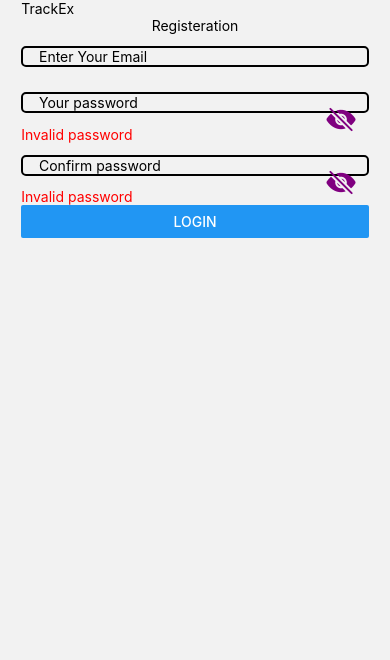
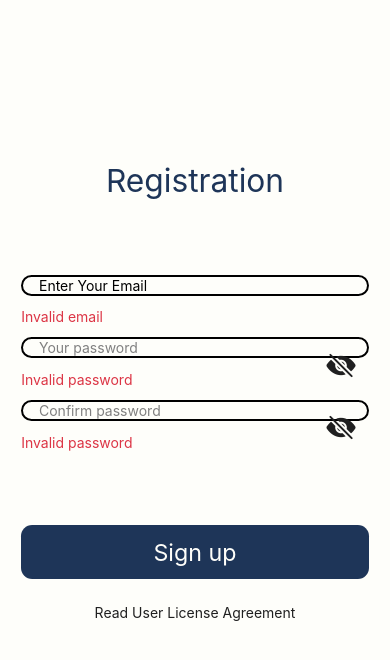
Before and after one commit to GeekyNaved/TrackEx, a React Native app: screen /Register in a window 390 px wide. Shown: the top 660 px of the page. Built offline with nearby package versions, Linux system fonts and the light colour scheme.

Commit message:
adding user agreemnent and customized button

```diff
--- a/src/components/AuthTextInputField.tsx
+++ b/src/components/AuthTextInputField.tsx
@@ -1,6 +1,7 @@
 import React, { useState } from 'react'
 import { StyleSheet, TextInput, TouchableOpacity, View } from 'react-native'
 import { moderateScale, scale, verticalScale } from 'react-native-size-matters'
+import Colors from '../constants/Colors'
 import CustIcon from './CustIcon'
 interface inputFieldProps {
     placeholder: string,
@@ -11,12 +12,13 @@ const AuthTextInputField = ({ placeholder }: inputFieldProps) => {
     return (
         <View style={styles.inputContainer}>
             <TouchableOpacity onPress={() => setShowPassword(!showPassword)} style={styles.icon}>
-                <CustIcon size='large' color="purple" name={showPassword ? "eye-off" : "eye"} />
+                <CustIcon size='large' color={Colors.black} name={showPassword ? "eye-off" : "eye"} />
             </TouchableOpacity>
             <TextInput
                 placeholder={placeholder}
                 style={styles.input}
                 secureTextEntry={showPassword}
+                placeholderTextColor="gray"
             />
         </View>
     )
@@ -29,8 +31,8 @@ const styles = StyleSheet.create({
         marginVertical: verticalScale(10),
     },
     input: {
-        borderWidth: 2,
-        borderRadius: 5,
+        borderWidth: scale(2),
+        borderRadius: scale(10),
         paddingHorizontal: moderateScale(15),
     },
     icon: {
--- /dev/null
+++ b/src/components/AuthTitle.tsx
@@ -0,0 +1,23 @@
+import React from 'react';
+import { StyleSheet, Text } from 'react-native';
+import { moderateScale } from 'react-native-size-matters';
+import Colors from '../constants/Colors';
+
+interface AuthTitleProps {
+    title: string
+}
+
+const AuthTitle = ({title}: AuthTitleProps) => {
+  return <Text style={styles.title}>{title}</Text>;
+};
+
+
+const styles = StyleSheet.create({
+    title: {
+        color: Colors.darkBlue,
+        textAlign: 'center',
+        fontSize: moderateScale(30),
+    }
+})
+
+export default AuthTitle;
--- /dev/null
+++ b/src/components/CustButton.tsx
@@ -0,0 +1,39 @@
+import React from 'react'
+import { Button, StyleSheet, Text, TouchableOpacity } from 'react-native'
+import { moderateScale, moderateVerticalScale, scale, verticalScale } from 'react-native-size-matters'
+import Colors from '../constants/Colors'
+
+interface CustButtonProps {
+    title: string,
+    onPress: any,
+    style: object
+    otherProps: any,
+}
+const CustButton = ({ title, onPress, style, ...otherProps }: CustButtonProps) => {
+    return (
+        <TouchableOpacity
+            onPress={onPress}
+            style={[styles.button, style]}
+            {...otherProps}>
+            <Text style={styles.btnTitle}>
+                {title}
+            </Text>
+        </TouchableOpacity>
+    )
+}
+
+const styles = StyleSheet.create({
+    button: {
+        backgroundColor: Colors.darkBlue,
+        borderRadius: scale(10),
+        paddingVertical: verticalScale(10)
+    },
+    btnTitle: {
+        fontSize: moderateScale(22),
+        textAlign: "center",
+        color: Colors.white,
+    }
+})
+
+
+export default CustButton
--- a/src/components/ErrorMessage.tsx
+++ b/src/components/ErrorMessage.tsx
@@ -1,5 +1,6 @@
 import React from 'react'
 import { StyleSheet, Text } from 'react-native'
+import Colors from '../constants/Colors'
 interface errorMessageInputProps {
     msg: string
 }
@@ -11,7 +12,7 @@ const ErrorMessage = ({msg}: errorMessageInputProps) => {
 
 const styles = StyleSheet.create({
     errorMsg: {
-        color: 'red'
+        color: Colors.red
     }
 })
 
--- a/src/components/TextInputField.tsx
+++ b/src/components/TextInputField.tsx
@@ -1,12 +1,12 @@
 import React from 'react'
 import { StyleSheet, TextInput } from 'react-native'
-import { moderateScale, verticalScale } from 'react-native-size-matters'
- interface inputFieldProps {
+import { moderateScale, scale, verticalScale } from 'react-native-size-matters'
+interface inputFieldProps {
     placeholder: string,
     otherProps: any,
- }
+}
 
-const TextInputField  = ({placeholder, ...otherProps}: inputFieldProps)  => {
+const TextInputField = ({ placeholder, ...otherProps }: inputFieldProps) => {
     return (
         <TextInput
             placeholder={placeholder}
@@ -20,8 +20,8 @@ export default TextInputField
 
 const styles = StyleSheet.create({
     input: {
-        borderWidth: 2,
-        borderRadius: 5,
+        borderWidth: scale(2),
+        borderRadius: scale(10),
         paddingHorizontal: moderateScale(15),
         marginVertical: verticalScale(10)
     }
--- a/src/constants/Colors.ts
+++ b/src/constants/Colors.ts
@@ -0,0 +1,12 @@
+const Colors = {
+    blue: "#ABD2BFff",
+    darkBlue: "#1e3558",
+    dutchWhite: "#DAD5B7ff",
+    lightYellow: "#E8DB72ff",
+    cream: "#F5F6EEff",
+    black: "#202020ff",
+    white: "#fefefa",
+    red: "#dc3545",
+};
+
+export default Colors;
--- a/src/screens/auth/Register.tsx
+++ b/src/screens/auth/Register.tsx
@@ -1,18 +1,23 @@
+import { Link } from '@react-navigation/native'
 import React from 'react'
-import { Text, View, Button, StyleSheet } from 'react-native'
-import { moderateScale } from 'react-native-size-matters'
+import { Text, View, Button, StyleSheet, TouchableOpacity, Linking } from 'react-native'
+import { moderateScale, verticalScale } from 'react-native-size-matters'
 import AuthTextInputField from '../../components/AuthTextInputField'
+import AuthTitle from '../../components/AuthTitle'
+import CustButton from '../../components/CustButton'
 import ErrorMessage from '../../components/ErrorMessage'
 import TextInputField from '../../components/TextInputField'
+import Colors from '../../constants/Colors'
 const Register = ({ navigation }: any) => {
     return (
         <View style={styles.container}>
-            <Text>TrackEx</Text>
-            <Text style={{ textAlign: 'center' }}>Registeration</Text>
+            <AuthTitle title="Registration" />
+            <View style={styles.formContainer}>
                 <TextInputField
                     placeholder="Enter Your Email"
                     otherProps={false}
                 />
+                <ErrorMessage msg='Invalid email' />
                 <AuthTextInputField
                     placeholder="Your password"
                 />
@@ -21,8 +26,15 @@ const Register = ({ navigation }: any) => {
                     placeholder="Confirm password"
                 />
                 <ErrorMessage msg='Invalid password' />
-
-            <Button title="Login" onPress={() => navigation.navigate("Login")} />
+                <CustButton title="Sign up"
+                    onPress={() => navigation.navigate("Login")}
+                    style={styles.button}
+                    otherProps
+                />
+                <TouchableOpacity  onPress={() => Linking.openURL("https://coolors.co/image-picker")}>
+                    <Text style={styles.agreement}>Read User License Agreement</Text>
+                </TouchableOpacity>
+            </View>
         </View>
     )
 }
@@ -30,12 +42,21 @@ const Register = ({ navigation }: any) => {
 const styles = StyleSheet.create({
     container: {
         flex: 1,
-        paddingHorizontal: moderateScale(20)
-        // backgroundColor: 'grey',
-        // display: 'flex',
-        // justifyContent: 'center',
-        // alignItems: 'center',
-        // height: verticalScale(800),
+        justifyContent: "center",
+        paddingHorizontal: moderateScale(20),
+        backgroundColor: Colors.white
+    },
+    formContainer: {
+        // backgroundColor: 'orange',
+        paddingVertical: verticalScale(50),
+    },
+    button: {
+        marginTop: verticalScale(60),
+    },
+    agreement: {
+        marginTop: verticalScale(20),
+        textAlign: "center",
+        color: Colors.black
     }
 })
 
```
Lines whose indentation alone changed are shown as unchanged.
